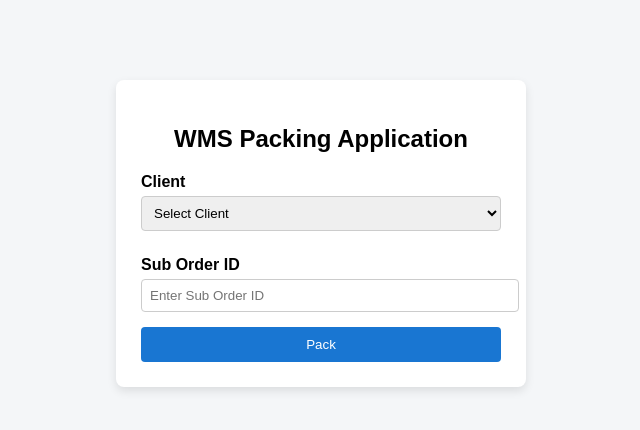
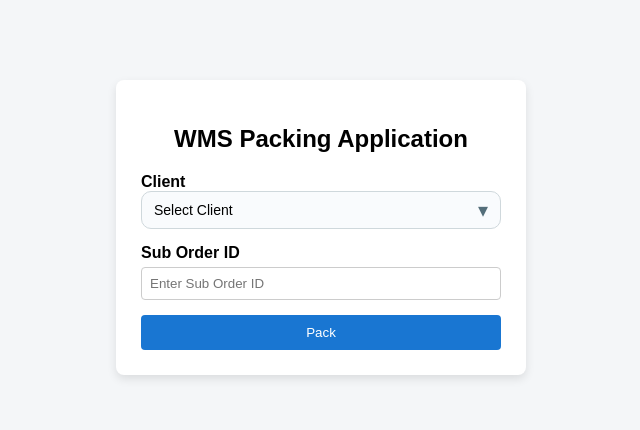
Before and after one commit to VishnuReddy3011/wms-packing-application, a React (Create React App) app: page / in a window 1280 px wide. Shown: the top 430 px of the page, without its empty margins (319-959 px from the left). Built offline with nearby package versions, Linux system fonts and the light colour scheme.

Commit message:
Upgradation

```diff
--- a/src/App.css
+++ b/src/App.css
@@ -25,7 +25,7 @@ label {
 
 select,
 input {
-  width: 100%;
+  width: 95%;
   padding: 8px;
   margin-top: 5px;
   margin-bottom: 15px;
@@ -93,3 +93,93 @@ input[type=number]::-webkit-outer-spin-button {
   color: #000000;
   word-break: break-all;
 }
+
+.dropdown {
+  position: relative;
+  width: 100%;
+  margin-bottom: 15px;
+}
+
+.dropdown-control {
+  background: #f9fbfd;
+  border: 1px solid #cfd8dc;
+  border-radius: 10px;
+  padding: 6px 12px;
+  cursor: pointer;
+  display: flex;
+  justify-content: space-between;
+  align-items: center;
+  transition: border-color 0.2s, box-shadow 0.2s;
+  font-size: 14px;
+}
+
+.dropdown-control:hover {
+  border-color: #1976d2;
+}
+
+.dropdown-control.open {
+  border-color: #1976d2;
+  box-shadow: 0 0 0 3px rgba(25, 118, 210, 0.15);
+}
+
+.arrow {
+  font-size: 20px;
+  color: #546e7a;
+}
+
+.dropdown-menu {
+  position: absolute;
+  top: calc(100% + 6px);
+  left: 0;
+  width: 100%;
+  max-height: 180px; /* 👈 dropdown window size */
+  overflow-y: auto;
+  background: #ffffff;
+  border-radius: 12px;
+  box-shadow: 0 8px 20px rgba(0, 0, 0, 0.12);
+  border: 1px solid #e0e0e0;
+  z-index: 10;
+  animation: fadeIn 0.15s ease;
+}
+
+.dropdown-item {
+  padding: 10px 12px;
+  font-size: 14px;
+  cursor: pointer;
+  transition: background 0.15s;
+}
+
+.dropdown-item:hover {
+  background-color: #e3f2fd;
+}
+
+@keyframes fadeIn {
+  from {
+    opacity: 0;
+    transform: translateY(-4px);
+  }
+  to {
+    opacity: 1;
+    transform: translateY(0);
+  }
+}
+
+.dropdown-search {
+  width: 90%;
+  padding: 8px;
+  border: none;
+  border-bottom: 1px solid #ddd;
+  outline: none;
+  font-size: 14px;
+}
+
+.dropdown-empty {
+  padding: 8px;
+  color: #999;
+  text-align: center;
+}
+
+.dropdown-menu {
+  max-height: 220px;
+  overflow-y: auto;
+}
--- a/src/App.js
+++ b/src/App.js
@@ -1,19 +1,20 @@
 import { useState } from "react";
+import ClientDropdown from "./ClientDropdown";
 import "./App.css";
 
-const CLIENTS = [
-  "mensa",
-  "libas",
-  "uspl",
-  "modenik",
-  "theindiangarageco",
-  "aramya",
-  "guess",
-  "campussutra",
-  "indoera",
-  "instakart",
-  "rocketcommerce",
-];
+const CLIENTS = {
+  Mensa: "mensa",
+  Libas: "libas",
+  USPL: "uspl",
+  Modenik: "modenik",
+  TIGC: "theindiangarageco",
+  Aramya: "aramya",
+  Guess: "guess",
+  CampusSutra: "campussutra",
+  Indoera: "indoera",
+  Instakart: "instakart",
+  Rocketcommerce: "rocketcommerce",
+};
 
 function App() {
   const [client, setClient] = useState("");
@@ -43,7 +44,7 @@ function App() {
           "Content-Type": "application/json",
         },
         body: JSON.stringify({
-          client,
+          client: CLIENTS[client],
           subOrderId,
         }),
       });
@@ -72,23 +73,24 @@ function App() {
       <h2>WMS Packing Application</h2>
 
       <label>Client</label>
-      <select value={client} onChange={(e) => setClient(e.target.value)}>
-        <option value="">Select Client</option>
-        {CLIENTS.map((c) => (
-          <option key={c} value={c}>
-            {c}
-          </option>
-        ))}
-      </select>
+      <ClientDropdown value={client} onChange={setClient} options={CLIENTS} />
 
       <label>Sub Order ID</label>
       <input
-        type="number"
+        // type="number"
         placeholder="Enter Sub Order ID"
         onKeyDown={() => false}
         onWheel={() => false}
         value={subOrderId}
-        onChange={(e) => setSubOrderId(e.target.value)}
+        type="text"
+        inputMode="numeric"
+        pattern="[0-9]*"
+        // placeholder="Enter Sub Order ID"
+        // value={subOrderId}
+        onChange={(e) => setSubOrderId(e.target.value.replace(/\D/g, ""))}
+        // onFocus={(e) => e.target.select()}
+        onDoubleClick={(e) => e.target.select()}
+        // onChange={(e) => setSubOrderId(e.target.value)}
       />
 
       <button onClick={handlePack} disabled={loading}>
@@ -105,12 +107,13 @@ function App() {
         </div>
       )}
 
-      {parentOrderCode && (
-        <div className="order-info">
-          <span className="order-label">Parent Order Code:</span>
-          <span className="order-value">{parentOrderCode}</span>
-        </div>
-      )}
+      {parentOrderCode &&
+        parentOrderCode !== "NULL" && (
+          <div className="order-info">
+            <span className="order-label">Parent Order Code:</span>
+            <span className="order-value">{parentOrderCode}</span>
+          </div>
+        )}
       {successMessage && (
         <div className="message success">{successMessage}</div>
       )}
--- /dev/null
+++ b/src/ClientDropdown.js
@@ -0,0 +1,70 @@
+import { useState, useRef, useEffect } from "react";
+
+const ClientDropdown = ({ value, onChange, options }) => {
+  const [open, setOpen] = useState(false);
+  const [search, setSearch] = useState("");
+  const dropdownRef = useRef(null);
+
+  useEffect(() => {
+    const handleClickOutside = (e) => {
+      if (dropdownRef.current && !dropdownRef.current.contains(e.target)) {
+        setOpen(false);
+        setSearch("");
+      }
+    };
+
+    document.addEventListener("mousedown", handleClickOutside);
+    return () => document.removeEventListener("mousedown", handleClickOutside);
+  }, []);
+
+  const filteredOptions = Object.entries(options).filter(([label]) =>
+    label.toLowerCase().includes(search.toLowerCase())
+  );
+
+  return (
+    <div className="dropdown" ref={dropdownRef}>
+      <div
+        className={`dropdown-control ${open ? "open" : ""}`}
+        onClick={() => setOpen((prev) => !prev)}
+      >
+        {value || "Select Client"}
+        <span className="arrow">▾</span>
+      </div>
+
+      {open && (
+        <div className="dropdown-menu">
+          {/* Search Input */}
+          <input
+            type="text"
+            className="dropdown-search"
+            placeholder="Search client..."
+            value={search}
+            autoFocus
+            onChange={(e) => setSearch(e.target.value)}
+            onClick={(e) => e.stopPropagation()}
+          />
+
+          {filteredOptions.length === 0 && (
+            <div className="dropdown-empty">No results</div>
+          )}
+
+          {filteredOptions.map(([label, val]) => (
+            <div
+              key={val}
+              className="dropdown-item"
+              onClick={() => {
+                onChange(label); // store label
+                setOpen(false);
+                setSearch("");
+              }}
+            >
+              {label}
+            </div>
+          ))}
+        </div>
+      )}
+    </div>
+  );
+};
+
+export default ClientDropdown;
```
